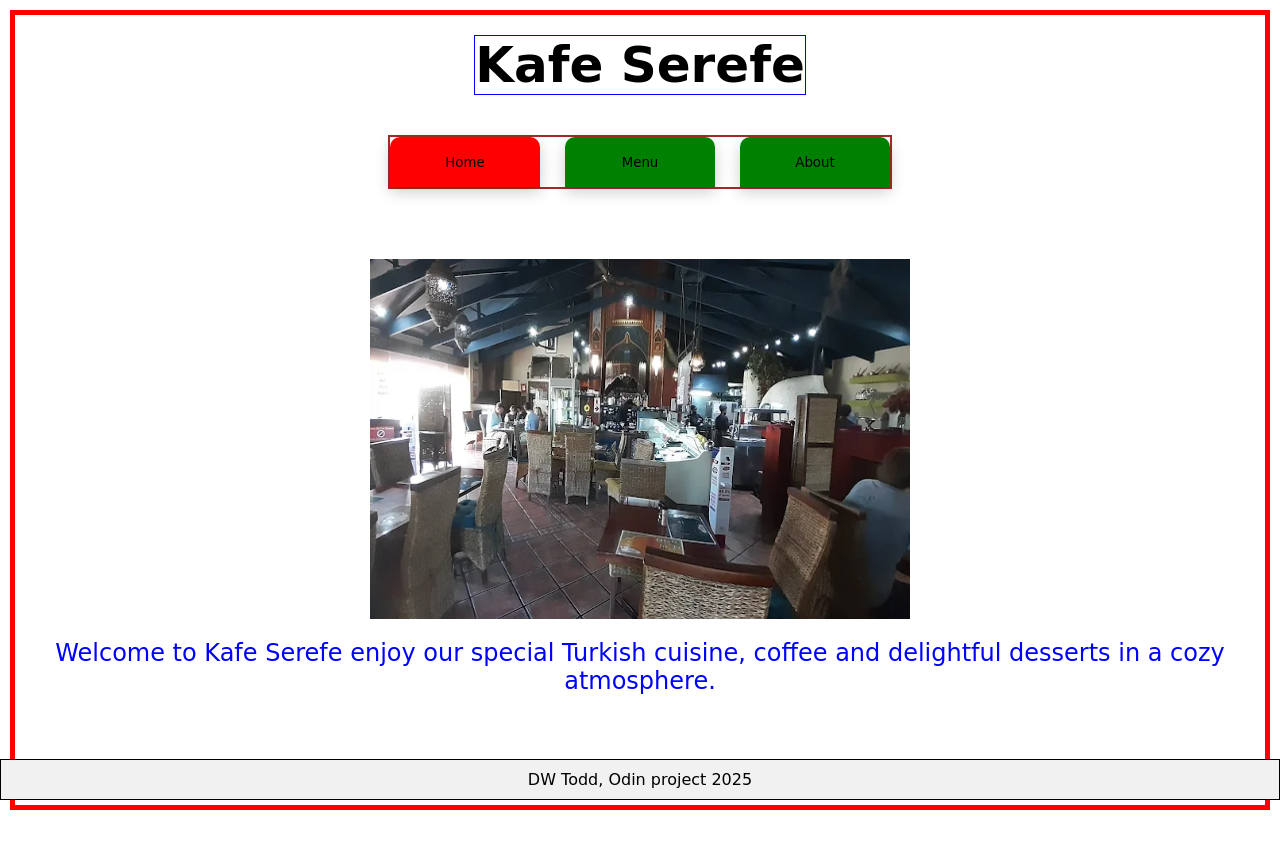
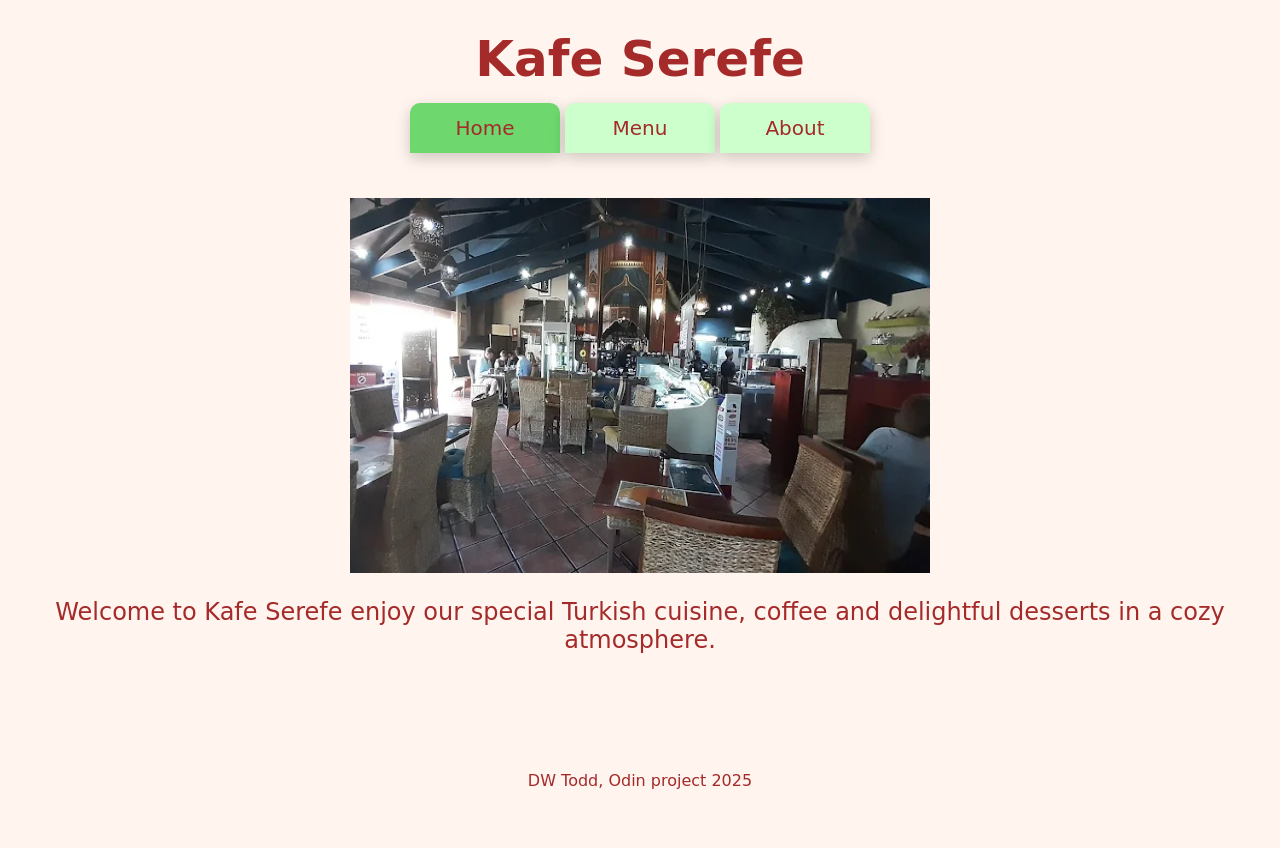
Before and after one commit to PetrosaMan/Restaurant-Page, a website built with webpack: page src/template.html in a window 1280 px wide. Both pictures are taken after a click on the button "Home". Built offline with nearby package versions, Linux system fonts and the light colour scheme.

Commit message:
Completed styling of home page

```diff
--- a/src/index.js
+++ b/src/index.js
@@ -10,28 +10,28 @@ const tab_1 = document.querySelector('.tab-1');
 const tab_2 = document.querySelector('.tab-2');
 const tab_3 = document.querySelector('.tab-3');
 
-tab_1.style.backgroundColor = 'red';
-tab_2.style.backgroundColor = 'green';
-tab_3.style.backgroundColor = 'green';
+tab_1.style.backgroundColor = '#6ed86e';
+tab_2.style.backgroundColor = '#ccffcc';
+tab_3.style.backgroundColor = '#ccffcc';
 
 tab_1.addEventListener('click', () => {
     console.log('tab-1 clicked');
-    tab_1.style.backgroundColor = 'red';
-    tab_2.style.backgroundColor = 'green';
-    tab_3.style.backgroundColor = 'green';
+    tab_1.style.backgroundColor = '#6ed86e';
+    tab_2.style.backgroundColor = '#ccffcc';
+    tab_3.style.backgroundColor = '#ccffcc';
     renderHome();
 });
 
 tab_2.addEventListener('click', () => {
     console.log('tab-2 clicked');
-    tab_2.style.backgroundColor = 'red';
-    tab_1.style.backgroundColor = 'green';
-    tab_3.style.backgroundColor = 'green';
+    tab_2.style.backgroundColor = '#6ed86e';
+    tab_1.style.backgroundColor = '#ccffcc';
+    tab_3.style.backgroundColor = '#ccffcc';
 });
 
 tab_3.addEventListener('click', () => {
     console.log('tab-3 clicked');
-    tab_3.style.backgroundColor = 'red';
-    tab_1.style.backgroundColor = 'green';
-    tab_2.style.backgroundColor = 'green';
+    tab_3.style.backgroundColor = '#6ed86e';
+    tab_1.style.backgroundColor = '#ccffcc';
+    tab_2.style.backgroundColor = '#ccffcc';
 });
--- a/src/style.css
+++ b/src/style.css
@@ -7,11 +7,13 @@
 
 body {
     box-sizing: border-box;
-    height: 100vh
+    height: 100vh;
+    background-color: #fff5ee;
+    overflow-y: hidden;
 }
 
 .tab-1 {
-    background-color: #ff0000;
+    background-color: #6ed86e;
 }
 
 .tab-1,
@@ -19,6 +21,8 @@ body {
 .tab-3 {
     width: 150px;
     height: 50px;
+    color: brown;
+    font-size: 20px;
     border-top-left-radius: 10px;
     border-top-right-radius: 10px;
     border: none;
@@ -31,51 +35,45 @@ body {
 .tab-3:active {
     transform: translateY(4px); /*Button press effect*/
     box-shadow: 0 2px 5px rgba(0, 0, 0, 0.2); /*Reduce shadowto simulate pressing*/
-    background-color: #572a2a; /*Darker background on active state*/
+    background-color: #fff5ee; /*Darker background on active state*/
 }
 
 .container {
-
     min-height: 100vh;
     display: flex;
     flex-direction: column;
-    gap: 20px; /*Space between items*/
+    gap: 15px; /*Space between items*/
     padding: 20px; /*Padding around the container*/
     justify-content: flex-start; /*Center items horizontally*/
     align-items: center; /*Center vertically*/
-    border: 5px solid red;
     margin: 10px;
+    background-color: #fff5ee;
 }
 
 .title {
     font-size: 50px;
     font-weight: bold;
-    margin-bottom: 20px; /*Space below title*/
-    border: 1px solid blue;
+    color: brown;
 }
 
 .tabs {
     display: flex;
-    gap: 25px; /*Space between tabs*/
-    border: 2px solid brown;
+    gap: 5px; /*Space between tabs*/
 }
 
 #content{
-   /* width: 80%;*/
-    /*height: 300px;*/
     margin-top: 10px; /*Space above content area*/
-   /*border: 2px solid green;*/
 }
 
 img {
     display: block;
     margin-left: auto;
     margin-right: auto;
-    padding: 20px;
+    padding-bottom: 25px;
 }
 
 .home-text {
-   color: blue;
+   color: brown;
    font-size: 24px;
    text-align: center;
    margin: 20px;
@@ -85,8 +83,9 @@ img {
     position: sticky;
     bottom: 0;
     width: 100%;
-    background-color: #f1f1f1;
+    background-color: #fff5ee;
     text-align: center;
     padding: 10px 0;
-    border: 1px solid black;
+    color: brown;
+    padding: 10px;
 }
```
Also changed, not shown: src/template.html (line endings or trailing spaces).
